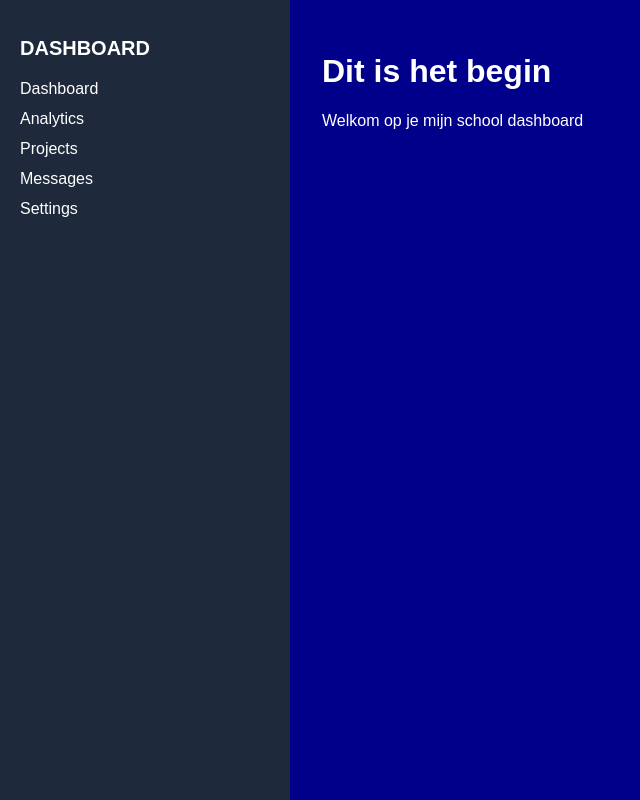
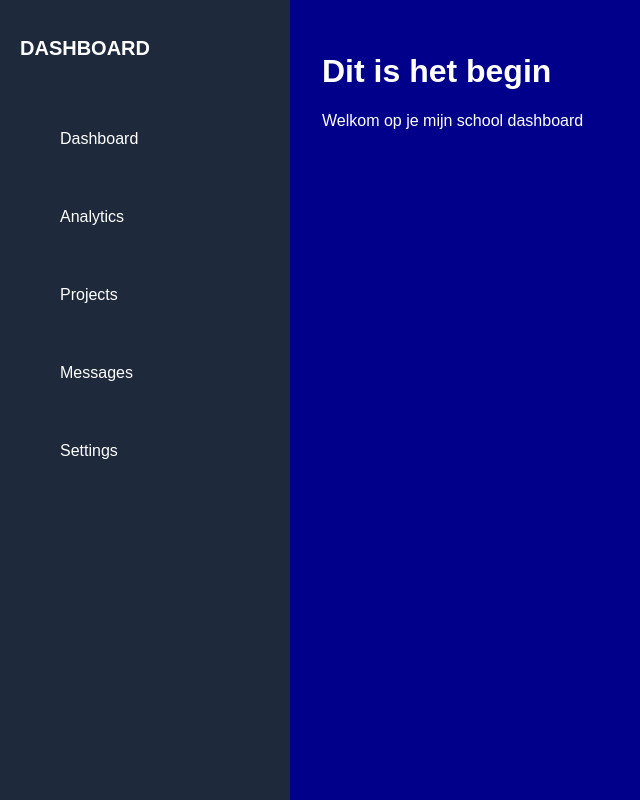
Before and after one commit to itzmitto/Dashboard, a React (Vite) app: page /main in a window 1280 px wide. Shown: the whole page, without its empty margins (0-640 px from the left). Built offline with nearby package versions, Linux system fonts and the light colour scheme.

Commit message:
11de sidebar

```diff
--- a/src/styling/main.css
+++ b/src/styling/main.css
@@ -31,51 +31,19 @@ body {
 
 .sidebar-menu {
   list-style: none;
-  padding: 0;
+  padding: 10px;
 }
 
 .sidebar-menu li {
-  margin: 12px 0;
+  margin: 20px 10px;
   cursor: pointer;
-  transition: 0.2s;
+  padding: 20px 20px;
+  border-radius: 10px;
+  transition: all 0.25s ease;
 }
 
 .sidebar-menu li:hover {
-  color: #0026ff;
+  background: #4f63f6;
+  color: white;
+  border-radius: 10px;
 }
-
-
-
-
-
-
-
-
-
-
-/*
-.nav-item {
-  display: flex;
-  align-items: center;
-  gap: 0.85rem;
-  padding: 0.7rem 0.85rem;
-  border-radius: 10px;
-  color: #6b7280;
-  font-size: 0.92rem;
-  font-weight: 500;
-  cursor: pointer;
-  text-decoration: none;
-  border: none;
-  background: transparent;
-  width: 100%;
-  text-align: left;
-  transition: all 0.25s ease;
-}
-
-.nav-item:hover {
-  background: linear-gradient(135deg, #4f63f6, #6366f1);
-  color: white;
-  border-radius: 16px;
-  transform: translateX(4px);
-  box-shadow: 0 6px 18px rgba(79, 99, 246, 0.25);
-} */
```
